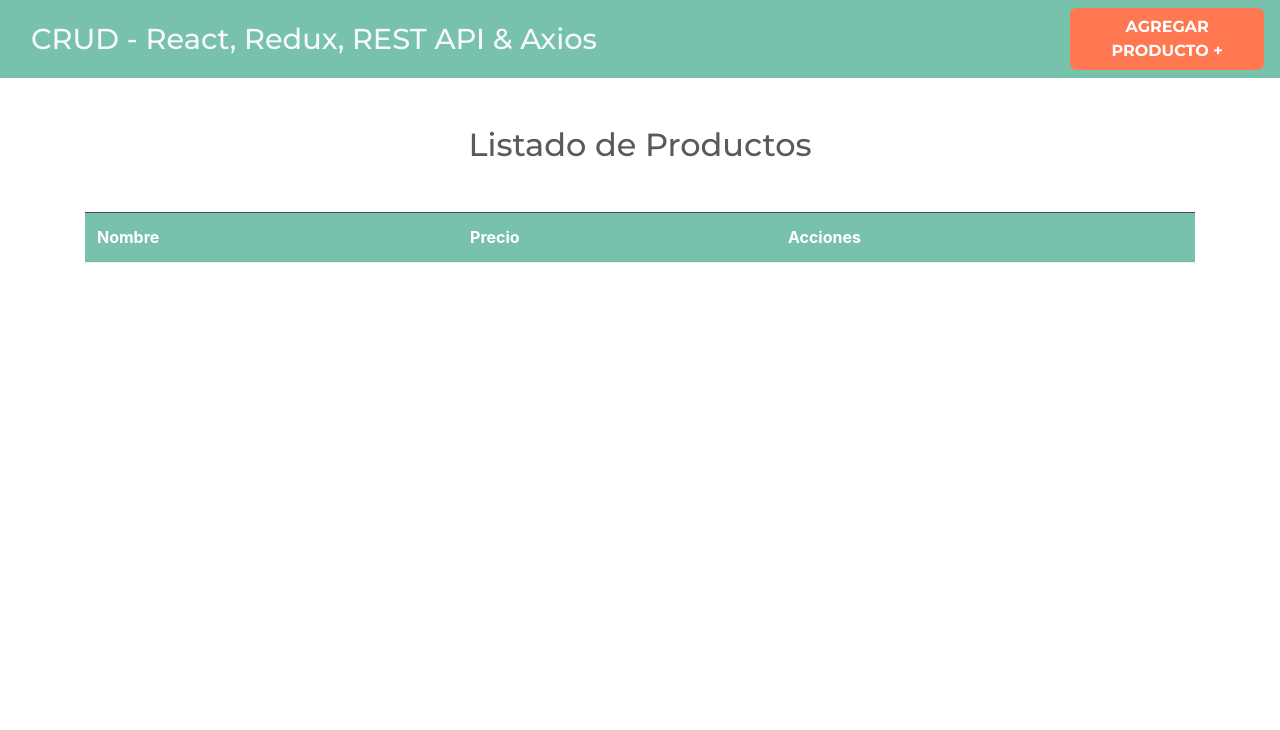
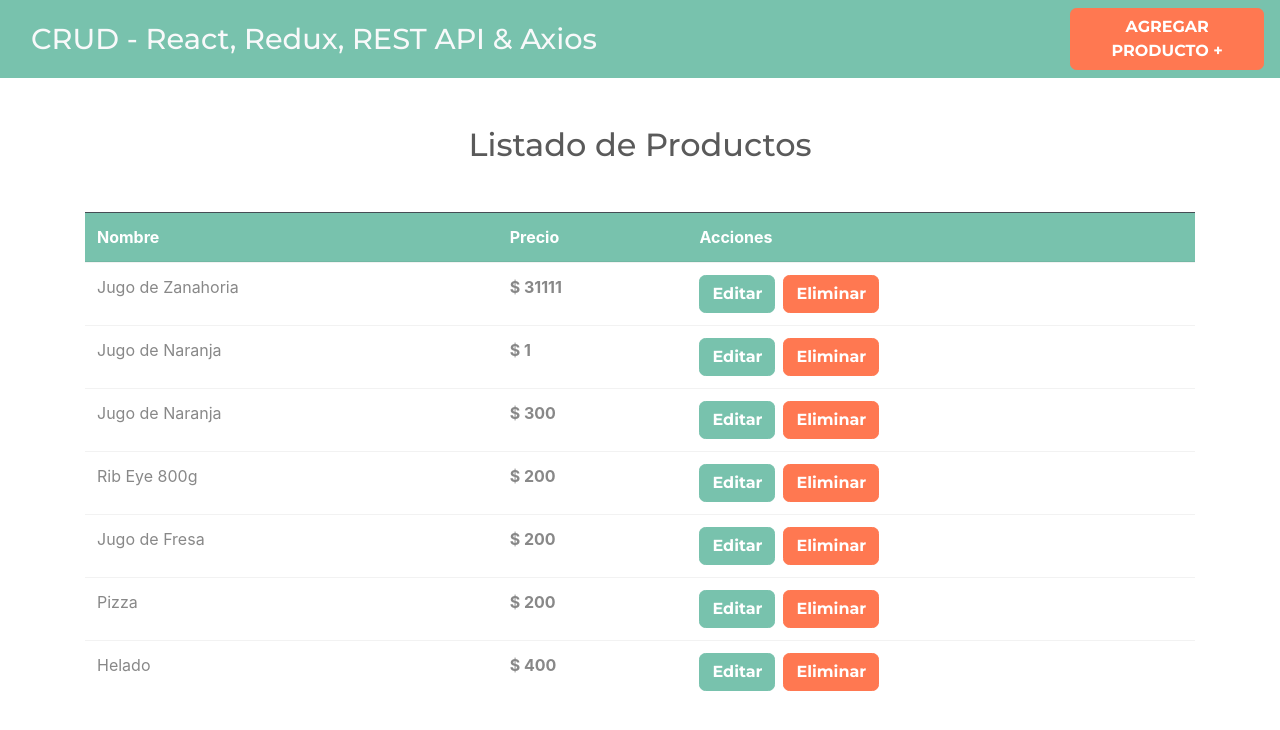
Before and after one commit to adrianGette/react-redux-react-router-dom, a React (Create React App) app: page / in a window 1280 px wide. Shown: the top 730 px of the page. Built offline with nearby package versions, Linux system fonts and the light colour scheme; data requests are answered from the project's data file.

Commit message:
Mostrar los productos en la interfaz

```diff
--- /dev/null
+++ b/src/components/Producto.js
@@ -0,0 +1,25 @@
+import React from 'react';
+import { Link } from 'react-router-dom';
+
+const Producto = ( {producto} ) => {
+
+    const { nombre, precio, id } = producto;
+
+    return (
+        <tr>
+            <td>{nombre}</td>
+            <td><span className="font-weight-bold"> $ {precio}</span></td>
+            <td className="acciones">
+                <Link to={`/productos/editar/${id}`} className="btn btn-primary mr-2">
+                    Editar
+                </Link>
+                <button
+                    type="button"
+                    className="btn btn-danger"
+                >Eliminar</button>
+            </td>
+        </tr>
+    );
+}
+
+export default Producto;
--- a/src/components/Productos.js
+++ b/src/components/Productos.js
@@ -1,4 +1,5 @@
 import React, { Fragment, useEffect } from 'react';
+import Producto from './Producto';
 
 // Redux
 import { useSelector, useDispatch } from 'react-redux';
@@ -16,6 +17,9 @@
 
     }, []);
 
+    // obtener el state
+    const productos = useSelector( state => state.productos.productos );
+
     return (
         <Fragment>
             <h2 className="text-center my-5">Listado de Productos</h2>
@@ -29,7 +33,14 @@
                     </tr>
                 </thead>
                 <tbody>
-
+                    { productos.length === 0 ? 'No hay productos' : (
+                        productos.map(producto => (
+                            <Producto
+                                key={producto.id}
+                                producto={producto}
+                            />
+                        ))
+                    ) }
                 </tbody>
             </table>
         </Fragment>
```
